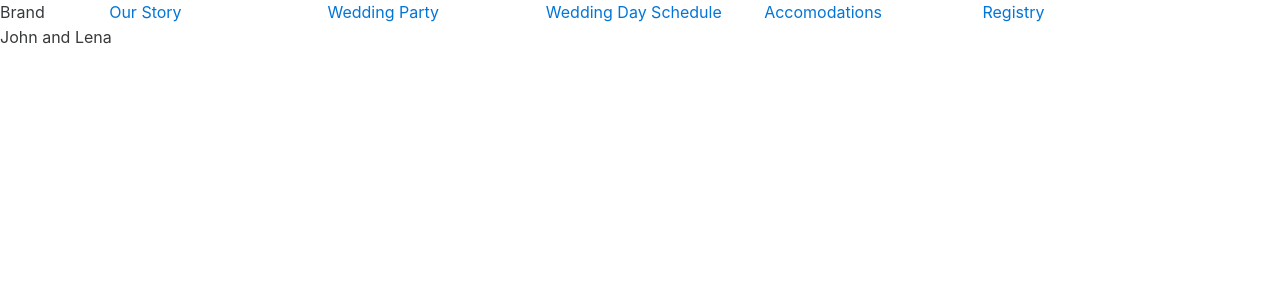
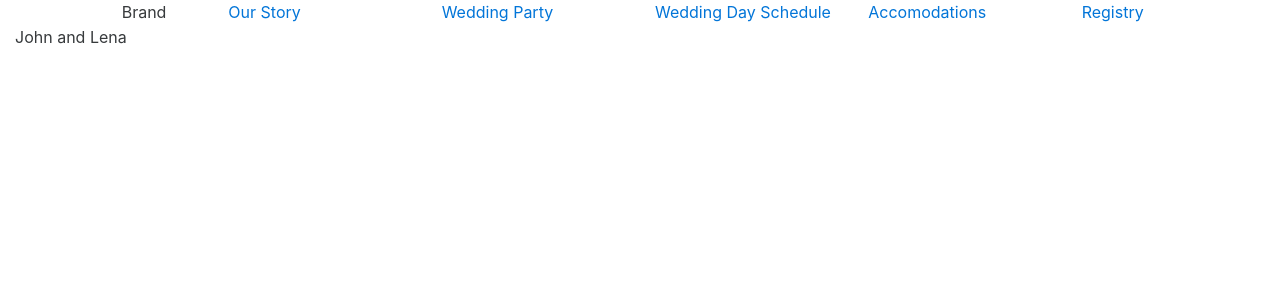
Before and after one commit to johntcarroll/wedding, a PHP site: page /home/index.php in a window 1280 px wide. Shown: the top 300 px of the page. Run offline with PHP 8.4, Linux system fonts and the light colour scheme.

Commit message:
offset syntx

```diff
--- a/layout/footer.php
+++ b/layout/footer.php
@@ -1,2 +1,3 @@
+        </div>
     </body>
 </html>
--- a/layout/header.php
+++ b/layout/header.php
@@ -15,10 +15,11 @@
         <script type='text/javascript' src='<?php echo $root; ?>js/jquery.min.js'></script>
     </head>
     <body>
+        <div class='container-fluid'>
             <div class='row top-nav'>
                 <div class='col-md-12 hidden-sm-down'>
                     <div class='row'>
-                    <div class='col-md-1 col-md-offset-1'>
+                        <div class='col-md-1 offset-md-1'>
                             Brand
                         </div>
                         <div class='col-md-2 big-nav-link'>
```
Lines whose indentation alone changed are shown as unchanged.
